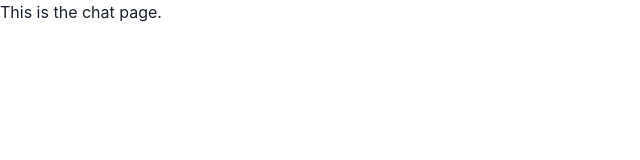
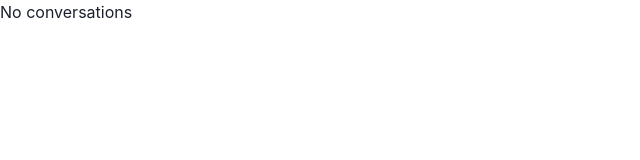
Before and after one commit to HeeManSu/chatify--frontend, a React (Vite) app: page / in a window 1280 px wide. Shown: the top 160 px of the page, without its empty margins (0-640 px from the left). Built offline with nearby package versions, Linux system fonts and the light colour scheme; sample sign-in values are in the browser's storage.

Commit message:
added logic to home page

```diff
--- a/src/Pages/ChatPage.jsx
+++ b/src/Pages/ChatPage.jsx
@@ -1,10 +1,24 @@
+import { useEffect } from "react";
+import { getConversations } from "../redux/reducers/conversation-slice";
+import { useSelector } from "react-redux";
 
 const ChatPage = () => {
+  const { loading, conversations, error } = useSelector(
+    (state) => state.conversation
+  );
+  useEffect(() => {
+    getConversations();
+  }, []);
+  if (loading) return <div>Loading...</div>;
+  if (error) return <div>{error}</div>;
   return (
-    <div>
-      This is the chat page.
-    </div>
-  )
-}
+    <>
+      {conversations.map((conversation) => {
+        return <div>{conversation.name}</div>;
+      })}
+      {conversations.length === 0 && <div>No conversations</div>}
+    </>
+  );
+};
 
-export default ChatPage
+export default ChatPage;
```
